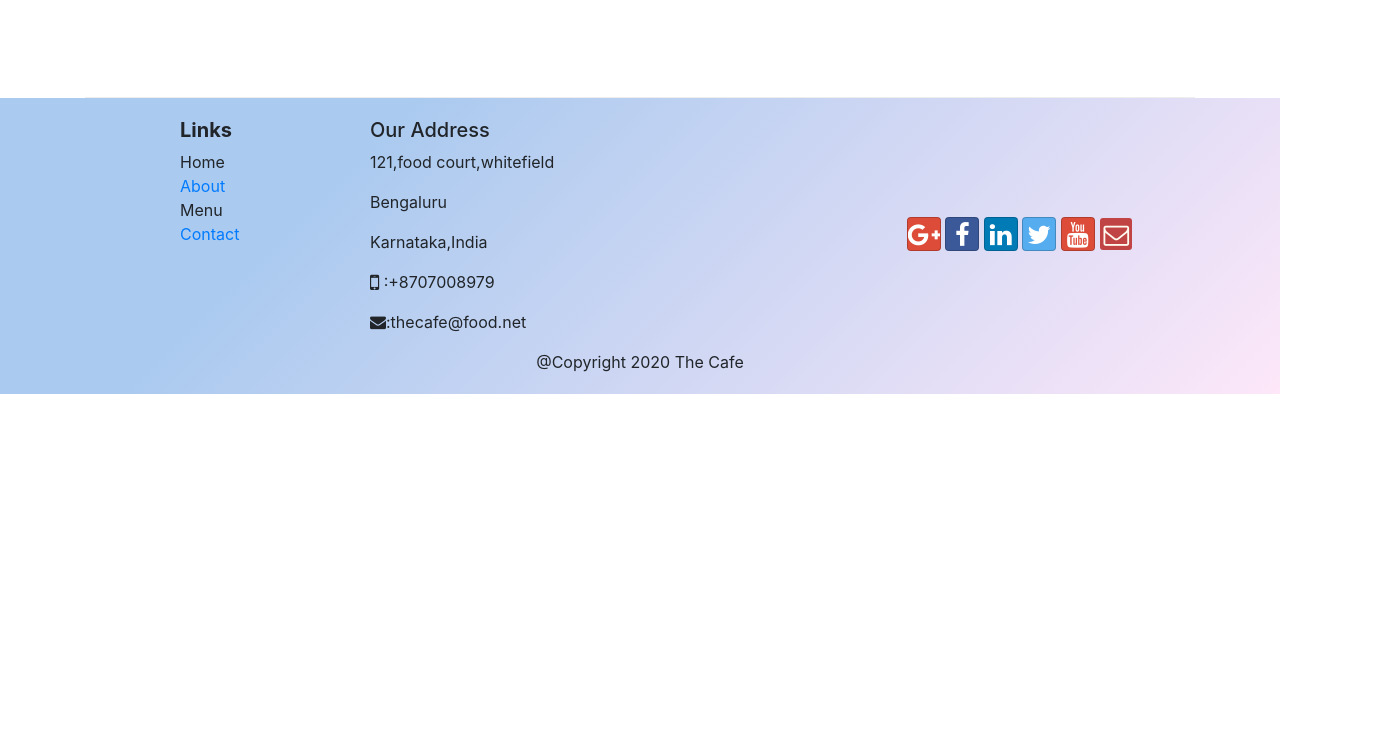
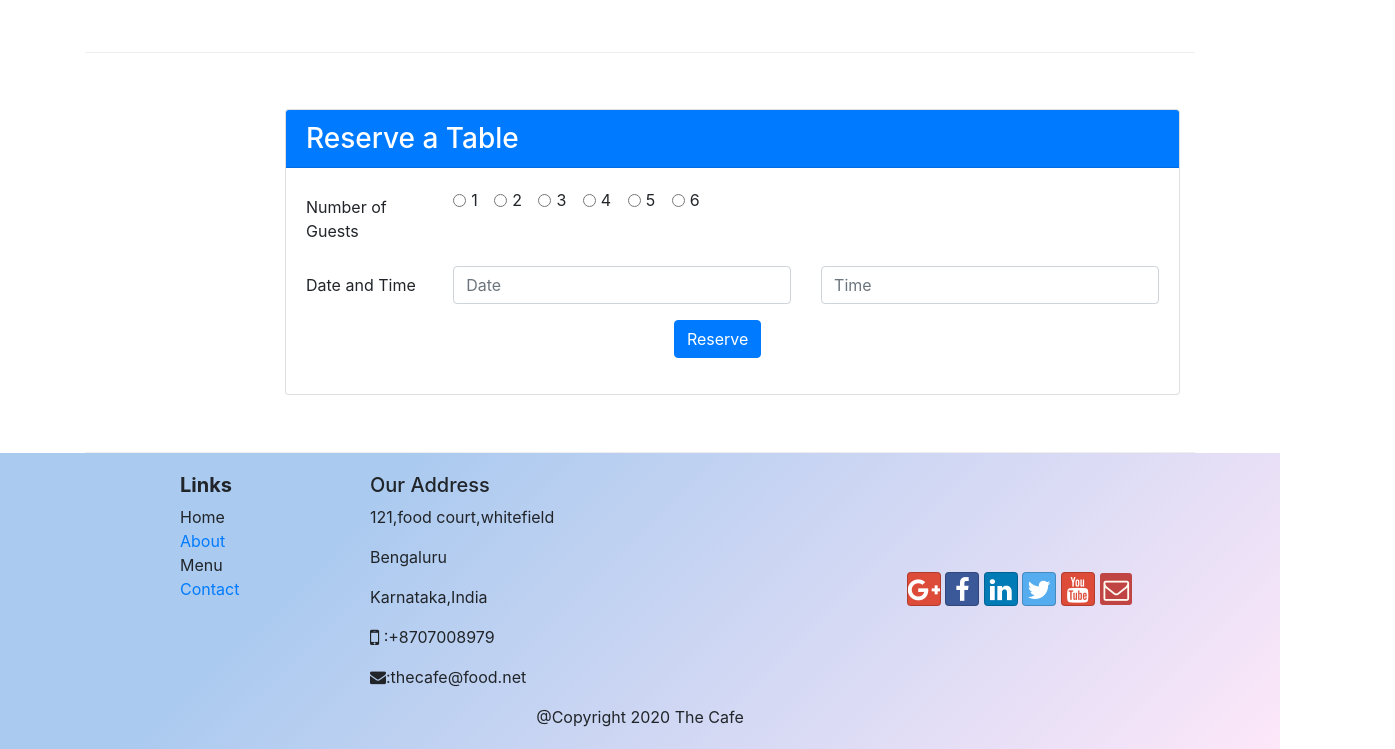
Before and after one commit to deepak80199/restaurant, a website: page index.html in a window 1280 px wide. Shown: the part 1994-2743 px from the top of the page, 1395 px wide, since content can reach past the window. Before the commit the page ends 2388 px from the top, so only its background shows below. Drawn offline with nearby package versions, Linux system fonts and the light colour scheme.

Commit message:
reerve form added

```diff
--- a/index.html
+++ b/index.html
@@ -78,8 +78,12 @@
 				</div>
 
 				<!-- we can use img tag to add image ,class="img-fluid" for responsiveness -->
-				<div class="col-12 col-sm align-self-center">
+				<div class="col-12 col-sm-4 align-self-center">
 					<img src="img/logo.png" class="img-fluid" height="300" width="400">
+				</div>
+
+				<div class="col-12 col-sm-2 ">
+					<a href="#reserve" class="btn btn-light" role="button">Reserve Table</a>
 				</div>
 		</div>
 	</header>
@@ -98,12 +102,14 @@
 						<img style="height:200px;" class="d-flex mr-3 img-thumbnail align-self-center"
 								src="img/burger.jpeg" alt="burger">
 						<div class="media-body">
-							<h2 class="mt-0">Desi Burger</h2>
+							<h2 class="mt-0">Desi Burger <span class="badge badge-danger">HOT</span><span style="margin-left: 10px;" class="badge badge-pill badge-primary">100Rs</span></h2>
 							<p class="d-none d-sm-block">A burger with indian spices and indian whole wheat bread.</p>
 						</div>
 					</div>
 				</div>
 			</div>
+
+			<!-- we can add badges ,alert messages with dissmisal button(a cross),loading bar 		 -->
 
 			<div class="row row-content align-items-center">
 				<div class="col-8 col-sm-12 ">
@@ -111,7 +117,7 @@
 						<img  style="" class="d-flex mr-3 img-thumbnail align-self-center"
 								src="img/pizza.jpeg" alt="pizza">
 						<div class="media-body">
-							<h2 class="mt-0">Desi Pizza</h2>
+							<h2 class="mt-0">Desi Pizza <span class="badge badge-danger">HOT</span><span style="margin-left: 10px;" class="badge badge-pill badge-primary">300Rs</span></h2>
 							<p class="d-none d-sm-block">A pizza with sauce made of indian spices and with topping of indian organic veggies</p>
 						</div>
 					</div>
@@ -125,7 +131,7 @@
 						<img style="height: 200px;" class="d-flex mr-3 img-thumbnail align-self-center"
 								src="img/burgerpizza.jpeg" alt="burgerpizza" >
 						<div class="media-body">
-							<h2 class="mt-0">Desi Burger Pizza</h2>
+							<h2 class="mt-0">Desi Burger Pizza <span class="badge badge-danger">HOT</span><span style="margin-left: 10px;" class="badge badge-pill badge-primary">250Rs</span></h2>
 							<p class="d-none d-sm-block">a cobinatiion of burger and pizza with indian twist </p>
 						</div>
 					</div>
@@ -151,6 +157,68 @@
 			</div>
 
 		</div>
+
+		<div class="row row-content align-items-center align-self-center" id="reserve">
+			<div class="col-12 col-sm-10 offset-sm-2 ">
+				<div class="card ml">
+				<h3 class="card-header bg-primary text-white ">
+					Reserve a Table
+				</h3>
+					<div class="card-body">
+						<form action="">
+						<div class="form-group row">
+							<label for="number " class="col-md-2 col-form-label">Number of Guests</label>
+							<div class="col-offset-xs-1 col-md ">
+								<div class="form-check form-check-inline">
+								<input class="form-check-input" type="radio" name="inlineRadioOptions" id="inlineRadio1" value="option1">
+								<label class="form-check-label" for="inlineRadio1">1</label>
+							  </div>
+							  <div class="form-check form-check-inline">
+								<input class="form-check-input" type="radio" name="inlineRadioOptions" id="inlineRadio2" value="option2">
+								<label class="form-check-label" for="inlineRadio2">2</label>
+							  </div>
+							  <div class="form-check form-check-inline">
+								<input class="form-check-input" type="radio" name="inlineRadioOptions" id="inlineRadio3" value="option3">
+								<label class="form-check-label" for="inlineRadio3">3</label>
+							  </div>
+							  <div class="form-check form-check-inline">
+								<input class="form-check-input" type="radio" name="inlineRadioOptions" id="inlineRadio4" value="option4">
+								<label class="form-check-label" for="inlineRadio4">4</label>
+							  </div>
+							  <div class="form-check form-check-inline">
+								<input class="form-check-input" type="radio" name="inlineRadioOptions" id="inlineRadio5" value="option5">
+								<label class="form-check-label" for="inlineRadio5">5</label>
+							  </div>
+							  <div class="form-check form-check-inline">
+								<input class="form-check-input" type="radio" name="inlineRadioOptions" id="inlineRadio6" value="option6">
+								<label class="form-check-label" for="inlineRadio6">6</label>
+							  </div>
+							  </div>
+						</div>
+
+						<div class="form-group row">
+                            <label for="date and time" class="col-md-2 col-form-label">Date and Time</label>
+                            <div class="col-md-5">
+                                <input type="text" class="form-control" id="date" name="date" placeholder="Date">
+                            </div>
+							<div class="col-md-5">
+                                <input type="text" class="form-control" id="time" name="time" placeholder="Time">
+                            </div>
+                        </div>
+
+						<div class="form-group row">
+                            <div class="col-8 offset-md-5 col-md-10">
+                                <button type="submit" class="btn btn-primary">Reserve</button>
+                            </div>
+                        </div>
+
+
+						</form>
+					</div>
+				</div>
+			</div>
+		</div>
+
 	</div>
 
 	<div>
```
